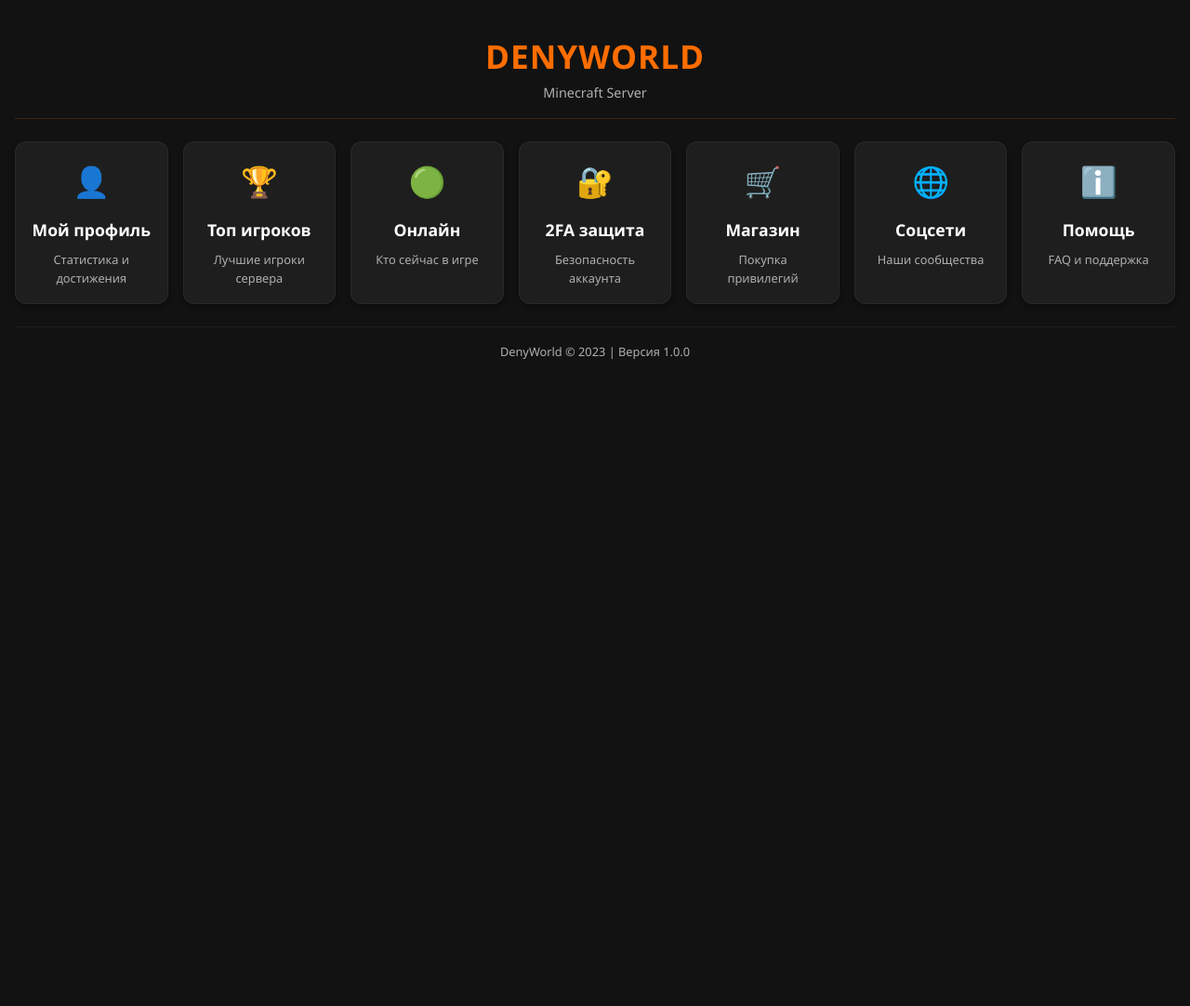
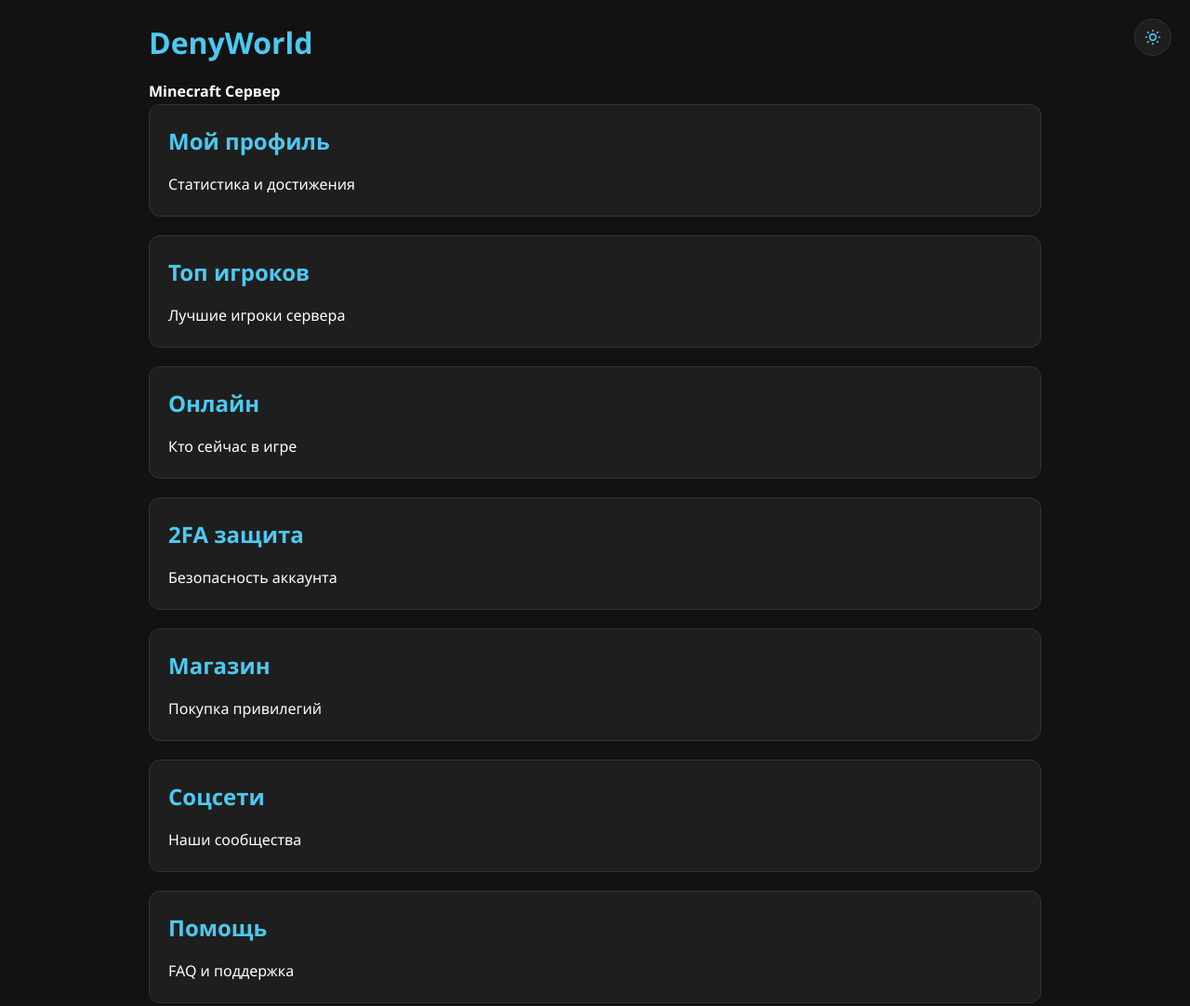
Before and after one commit to Alexsxq/telegram-denyworld, a plain HTML site: page index.html in a window 1280 px wide. Shown: the top 1082 px of the page at 93% size. Before the commit the page ends 800 px from the top, so only its background shows below. Drawn offline with Linux system fonts and the light colour scheme; files that its build step writes are made by us from their sources.

Commit message:
Update index.html

```diff
--- a/index.html
+++ b/index.html
@@ -1,71 +1,208 @@
 <!DOCTYPE html>
-<html lang="ru">
+<html lang="ru" data-theme="dark">
 <head>
     <meta charset="UTF-8">
     <meta name="viewport" content="width=device-width, initial-scale=1.0">
-    <title>DenyWorld - Minecraft Server</title>
-    <link rel="stylesheet" href="css/style.css">
-    <script src="https://telegram.org/js/telegram-web-app.js"></script>
-    <script src="js/webapp.js"></script>
+    <title>DenyWorld | Minecraft Сервер</title>
+    <style>
+        :root {
+            /* Темная тема (по умолчанию) */
+            --dark-bg: #121212;
+            --dark-card: #1e1e1e;
+            --dark-text: #ffffff;
+            --dark-accent: #4cc9f0;
+            --dark-border: #333333;
+
+            /* Светлая тема */
+            --light-bg: #f5f5f5;
+            --light-card: #ffffff;
+            --light-text: #333333;
+            --light-accent: #4361ee;
+            --light-border: #e0e0e0;
+
+            /* Текущие переменные */
+            --bg: var(--dark-bg);
+            --card: var(--dark-card);
+            --text: var(--dark-text);
+            --accent: var(--dark-accent);
+            --border: var(--dark-border);
+
+            --transition: all 0.3s ease;
+            --radius: 12px;
+        }
+
+        [data-theme="light"] {
+            --bg: var(--light-bg);
+            --card: var(--light-card);
+            --text: var(--light-text);
+            --accent: var(--light-accent);
+            --border: var(--light-border);
+        }
+
+        * {
+            margin: 0;
+            padding: 0;
+            box-sizing: border-box;
+            font-family: 'Segoe UI', system-ui, sans-serif;
+        }
+
+        body {
+            background-color: var(--bg);
+            color: var(--text);
+            transition: var(--transition);
+            line-height: 1.6;
+            padding: 20px;
+            max-width: 1000px;
+            margin: 0 auto;
+        }
+
+        h1, h2, h3 {
+            color: var(--accent);
+            margin-bottom: 15px;
+        }
+
+        section {
+            background: var(--card);
+            border-radius: var(--radius);
+            padding: 20px;
+            margin-bottom: 20px;
+            border: 1px solid var(--border);
+            transition: var(--transition);
+            transform: translateY(0);
+        }
+
+        section:hover {
+            transform: translateY(-5px);
+            box-shadow: 0 10px 20px rgba(0,0,0,0.1);
+        }
+
+        footer {
+            text-align: center;
+            margin-top: 30px;
+            padding-top: 20px;
+            border-top: 1px solid var(--border);
+            color: var(--text);
+            opacity: 0.8;
+        }
+
+        /* Анимации */
+        @keyframes fadeIn {
+            from { opacity: 0; transform: translateY(20px); }
+            to { opacity: 1; transform: translateY(0); }
+        }
+
+        section {
+            animation: fadeIn 0.6s ease-out forwards;
+        }
+
+        section:nth-child(1) { animation-delay: 0.1s; }
+        section:nth-child(2) { animation-delay: 0.2s; }
+        section:nth-child(3) { animation-delay: 0.3s; }
+        section:nth-child(4) { animation-delay: 0.4s; }
+        section:nth-child(5) { animation-delay: 0.5s; }
+        section:nth-child(6) { animation-delay: 0.6s; }
+        section:nth-child(7) { animation-delay: 0.7s; }
+
+        /* Кнопка переключения темы */
+        .theme-toggle {
+            position: fixed;
+            top: 20px;
+            right: 20px;
+            width: 40px;
+            height: 40px;
+            border-radius: 50%;
+            background: var(--card);
+            border: 1px solid var(--border);
+            display: flex;
+            align-items: center;
+            justify-content: center;
+            cursor: pointer;
+            z-index: 100;
+            transition: var(--transition);
+        }
+
+        .theme-toggle:hover {
+            transform: scale(1.1);
+        }
+    </style>
 </head>
 <body>
-    <div class="container">
-        <header class="header">
-            <div class="logo">
+    <button class="theme-toggle" id="themeToggle">
+        <svg width="20" height="20" viewBox="0 0 24 24" fill="none" xmlns="http://www.w3.org/2000/svg">
+            <path d="M12 3V4M12 20V21M4 12H3M6.31412 6.31412L5.5 5.5M17.6859 17.6859L18.5 18.5M21 12H20M17.6859 6.31412L18.5 5.5M6.31412 17.6859L5.5 18.5M16 12C16 14.2091 14.2091 16 12 16C9.79086 16 8 14.2091 8 12C8 9.79086 9.79086 8 12 8C14.2091 8 16 9.79086 16 12Z" stroke="var(--accent)" stroke-width="2" stroke-linecap="round" stroke-linejoin="round"/>
+        </svg>
+    </button>
+
     <h1>DenyWorld</h1>
-                <p>Minecraft Server</p>
-            </div>
-        </header>
+    <p><strong>Minecraft Сервер</strong></p>
 
-        <main class="main-grid">
-            <a href="profile.html" class="card">
-                <div class="card-icon">👤</div>
-                <h3>Мой профиль</h3>
+    <section id="profile">
+        <h2>Мой профиль</h2>
         <p>Статистика и достижения</p>
-            </a>
+    </section>
 
-            <a href="top.html" class="card">
-                <div class="card-icon">🏆</div>
-                <h3>Топ игроков</h3>
+    <section id="top">
+        <h2>Топ игроков</h2>
         <p>Лучшие игроки сервера</p>
-            </a>
+    </section>
 
-            <a href="online.html" class="card">
-                <div class="card-icon">🟢</div>
-                <h3>Онлайн</h3>
+    <section id="online">
+        <h2>Онлайн</h2>
         <p>Кто сейчас в игре</p>
-            </a>
+    </section>
 
-            <a href="2fa.html" class="card">
-                <div class="card-icon">🔐</div>
-                <h3>2FA защита</h3>
+    <section id="2fa">
+        <h2>2FA защита</h2>
         <p>Безопасность аккаунта</p>
-            </a>
+    </section>
 
-            <a href="shop.html" class="card">
-                <div class="card-icon">🛒</div>
-                <h3>Магазин</h3>
+    <section id="shop">
+        <h2>Магазин</h2>
         <p>Покупка привилегий</p>
-            </a>
+    </section>
 
-            <a href="social.html" class="card">
-                <div class="card-icon">🌐</div>
-                <h3>Соцсети</h3>
+    <section id="social">
+        <h2>Соцсети</h2>
         <p>Наши сообщества</p>
-            </a>
+    </section>
 
-            <a href="help.html" class="card">
-                <div class="card-icon">ℹ️</div>
-                <h3>Помощь</h3>
+    <section id="help">
+        <h2>Помощь</h2>
         <p>FAQ и поддержка</p>
-            </a>
-        </main>
+    </section>
 
-        <footer class="footer">
-            <p>DenyWorld © 2023 | Версия 1.0.0</p>
+    <footer>
+        DenyWorld © 2025 | Версия 3.0
     </footer>
-    </div>
 
-    <script src="js/main.js"></script>
+    <script>
+        // Переключение темы
+        const themeToggle = document.getElementById('themeToggle');
+        themeToggle.addEventListener('click', () => {
+            const currentTheme = document.documentElement.getAttribute('data-theme');
+            const newTheme = currentTheme === 'dark' ? 'light' : 'dark';
+            document.documentElement.setAttribute('data-theme', newTheme);
+            localStorage.setItem('theme', newTheme);
+        });
+
+        // Проверка сохраненной темы
+        if (localStorage.getItem('theme') === 'light') {
+            document.documentElement.setAttribute('data-theme', 'light');
+        }
+
+        // Анимация при загрузке
+        document.addEventListener('DOMContentLoaded', () => {
+            setTimeout(() => {
+                document.body.style.opacity = '1';
+            }, 100);
+        });
+
+        // Инициализация Telegram WebApp
+        if (window.Telegram && window.Telegram.WebApp) {
+            Telegram.WebApp.expand();
+            Telegram.WebApp.setHeaderColor('#4cc9f0');
+            Telegram.WebApp.setBackgroundColor('#121212');
+        }
+    </script>
 </body>
 </html>
```
Lines whose indentation alone changed are shown as unchanged.
